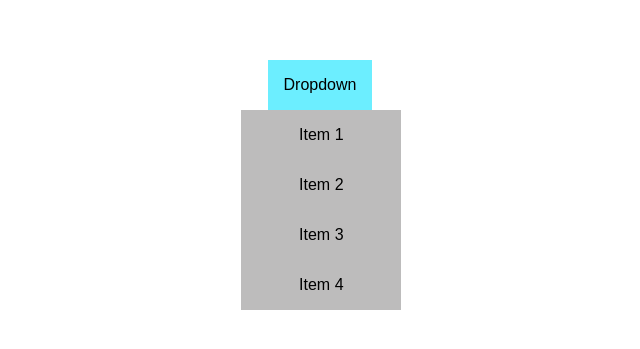
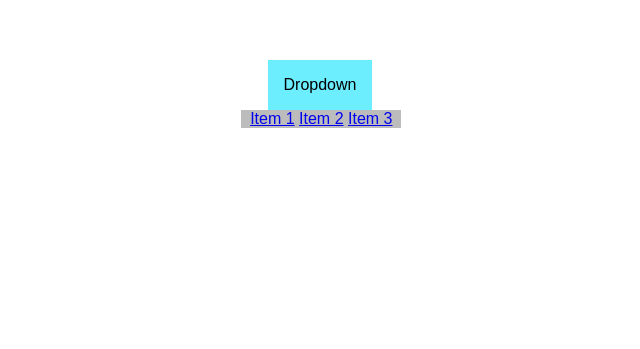
Before and after one commit to SiddharthKhattar/Odin-Test-2, a plain HTML site: page index.html in a window 1280 px wide. Shown: the part 315-664 px from the top of the page, without its empty margins (320-960 px from the left). Drawn offline with Linux system fonts and the light colour scheme.

Commit message:
2nd commit

```diff
--- a/index.html
+++ b/index.html
@@ -12,10 +12,9 @@
       <div class="dropdown-menu">
         <button>Dropdown</button>
         <ul>
-          <li>Item 1</a>
-          <li>Item 2</a>
-          <li>Item 3</a>
-          <li>Item 4</li>
+          <a href="#">Item 1</a>
+          <a href="#">Item 2</a>
+          <a href="#">Item 3</a>
         </div>
       </div>
     </div>
```
